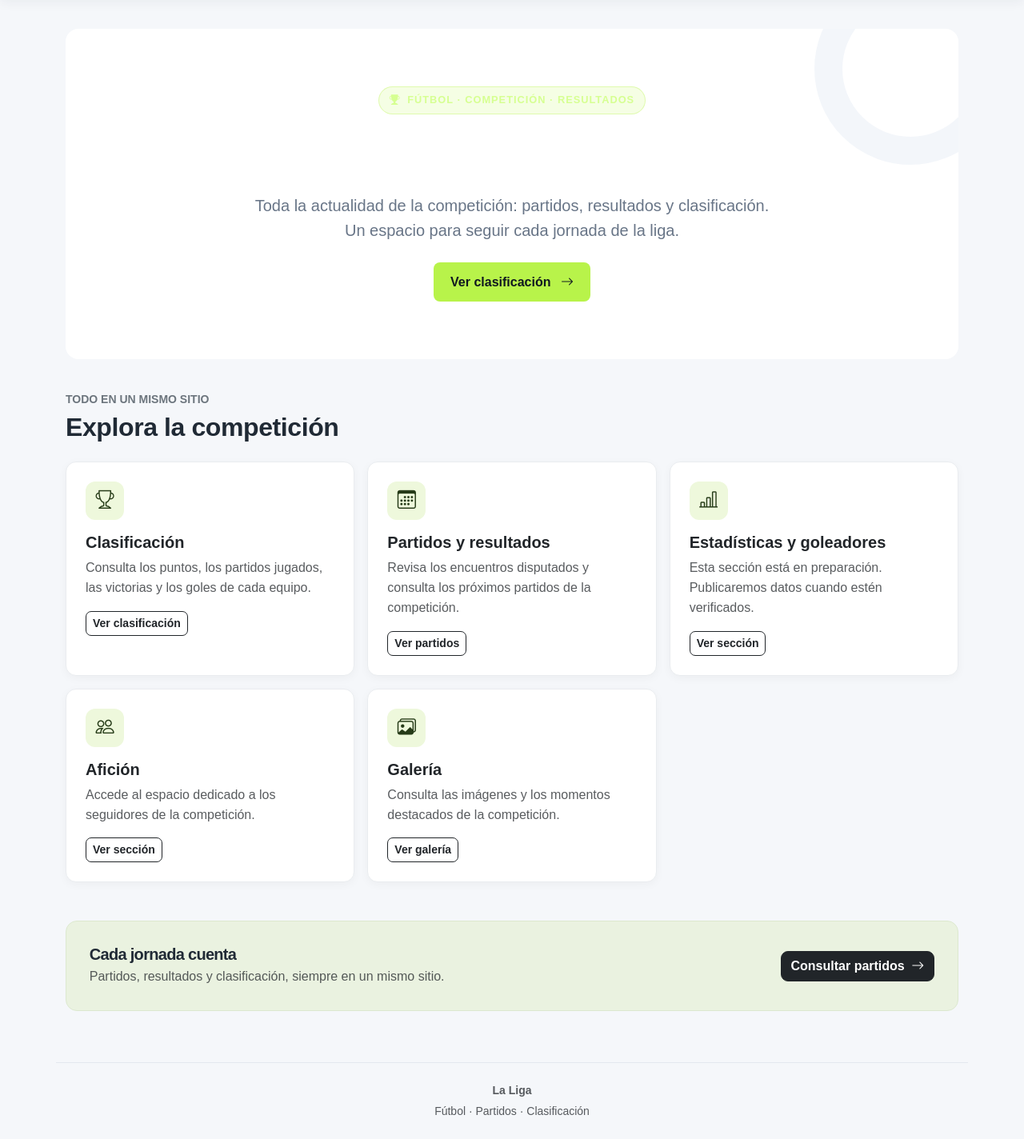
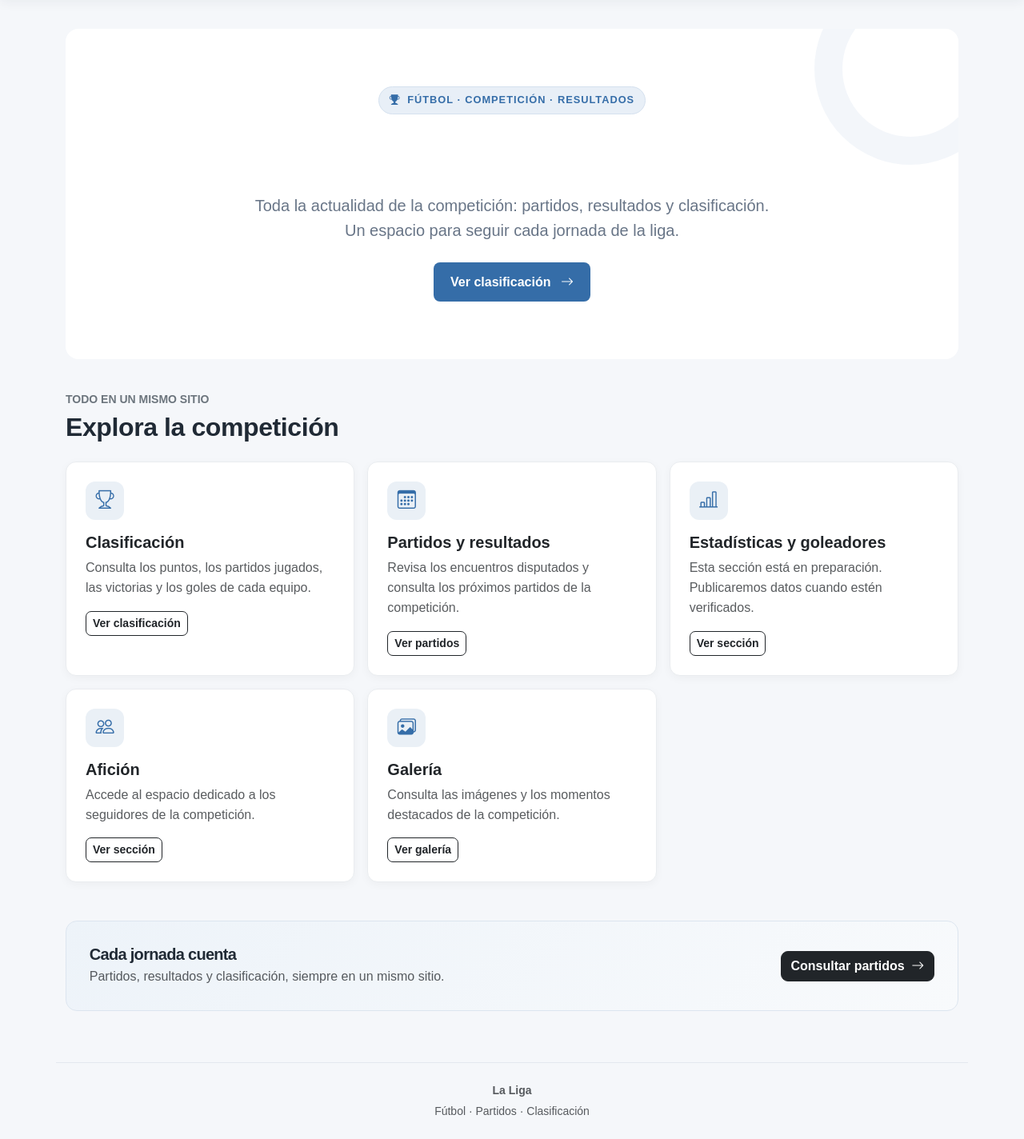
Before and after one commit to SoyIzanG/Planadeu, a Flask app: page / in a window 1280 px wide. Shown: the part 87-1511 px from the top of the page at 80% size. Run offline with Flask 3, Linux system fonts and the light colour scheme; data comes from the database, SQL or seed files in the repository.

Commit message:
Corregir portada con paleta blanca, gris y azul equilibrada

```diff
--- a/app/templates/home.html
+++ b/app/templates/home.html
@@ -45,9 +45,9 @@
 
     .hero-label {
         display: inline-block;
-        background: rgba(184, 243, 74, .15);
-        color: #d6ff91;
-        border: 1px solid rgba(184, 243, 74, .35);
+        background: #e8eff7;
+        color: #356da8;
+        border: 1px solid #d5e1ef;
         padding: .4rem .8rem;
         border-radius: 30px;
         font-size: .8rem;
@@ -58,8 +58,8 @@
     }
 
     .btn-league {
-        background: #b8f34a;
-        color: #101820;
+        background: #356da8;
+        color: #ffffff;
         font-weight: 700;
         border: none;
         padding: .8rem 1.3rem;
@@ -67,7 +67,7 @@
     }
 
     .btn-league:hover {
-        background: #c9ff70;
+        background: #244f7a;
         color: #101820;
     }
 
@@ -94,8 +94,8 @@
         display: flex;
         align-items: center;
         justify-content: center;
-        background: #eef8dc;
-        color: #263b18;
+        background: #eaf0f6;
+        color: #356da8;
         border-radius: 12px;
         font-size: 1.45rem;
         margin-bottom: 1rem;
@@ -110,8 +110,8 @@
     }
 
     .bottom-banner {
-        background: #eaf2e0;
-        border: 1px solid #dce8cf;
+        background: linear-gradient(135deg, #edf3f9, #f8fafc);
+        border: 1px solid #dce5ef;
         border-radius: 14px;
         padding: 1.8rem;
     }
```
